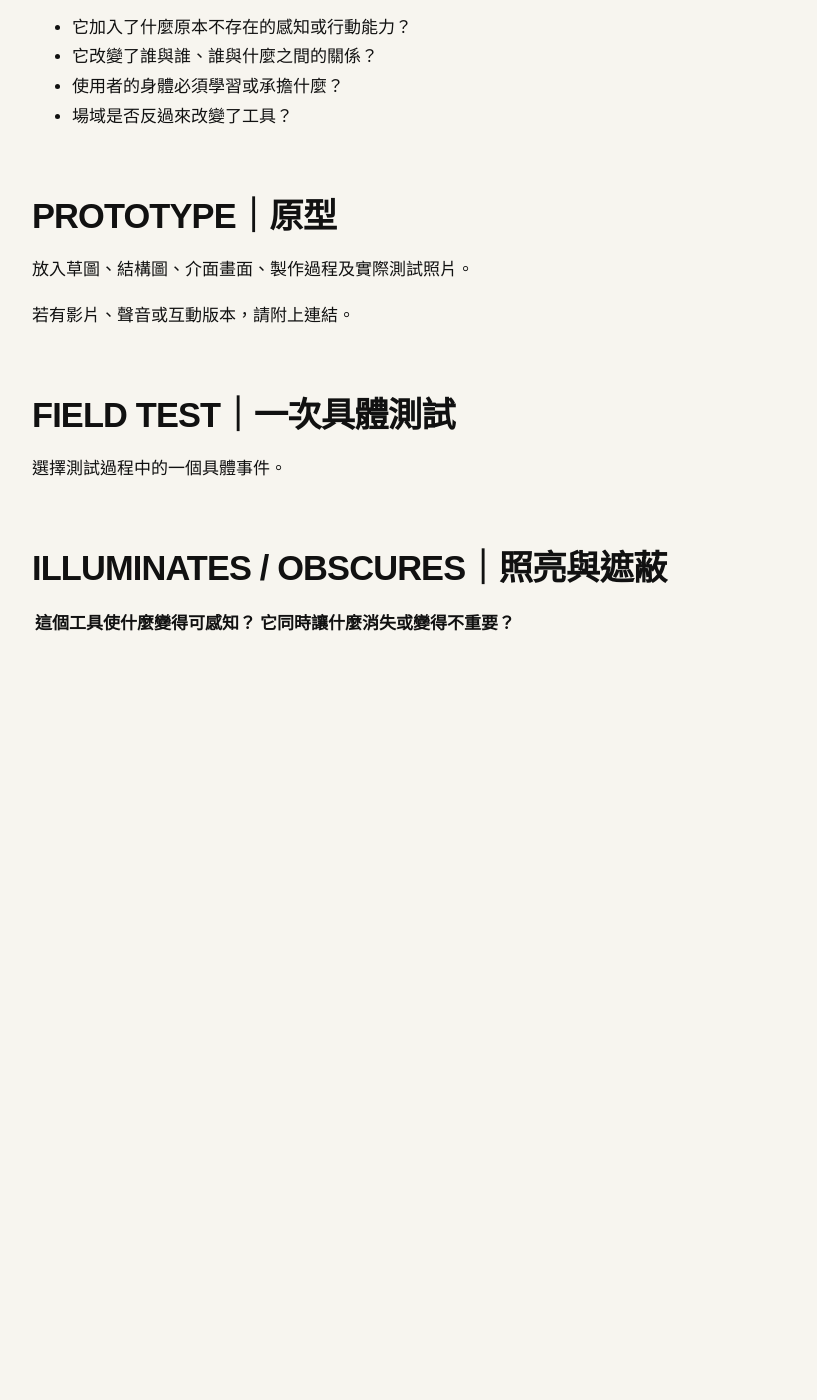
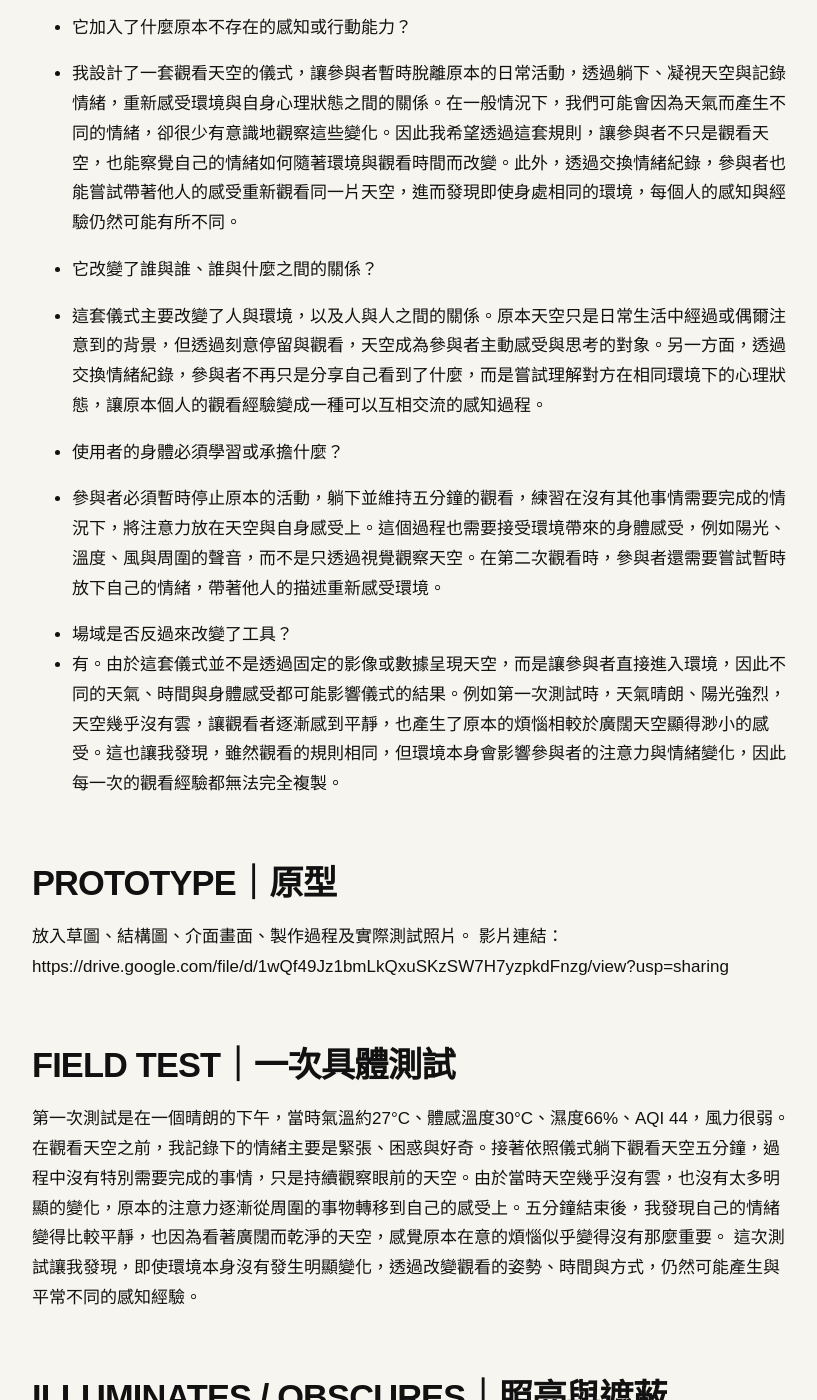
Before and after one commit to hsurae/fieldworkarchive, a Jekyll site: the page built from weeks/week-09.md, in a window 1280 px wide and 1400 px high, scrolled down 873 px. Shown: the whole window, without its empty margins (48-865 px from the left). Built offline with Jekyll 4.4.1, drawn with Linux system fonts in a browser that asks for light colours; before the commit the page ends 1706 px from its top, so only the background shows below that; some of the changed text lies outside the part shown.

Commit message:
Update week-09.md

```diff
--- a/weeks/week-09.md
+++ b/weeks/week-09.md
@@ -11,36 +11,48 @@ permalink: /weeks/week-09/
 
 ## WORK｜作品基本資料
 
-* **作品名稱：**
-* **介入場域：**
+* **作品名稱：**《交換一片天空》（暫定）
+* **介入場域：**戶外空間、大氣、天空
 * **作品形式：**
-  工具、介面、感測器、穿戴裝置、App、規則、角色、身體技術或其他形式
+  行動規則、身體技術、情緒紀錄與交換閱讀的感知儀式。
 * **測試日期與時間：**
-
-
+第一次測試：10/30，下午2:30-3:00
+第二次測試：10/30，晚上6:00-6:30
 ## INTERVENTION｜它如何介入場域？
 
 請說明：
 
 * 它加入了什麼原本不存在的感知或行動能力？
+* 我設計了一套觀看天空的儀式，讓參與者暫時脫離原本的日常活動，透過躺下、凝視天空與記錄情緒，重新感受環境與自身心理狀態之間的關係。在一般情況下，我們可能會因為天氣而產生不同的情緒，卻很少有意識地觀察這些變化。因此我希望透過這套規則，讓參與者不只是觀看天空，也能察覺自己的情緒如何隨著環境與觀看時間而改變。此外，透過交換情緒紀錄，參與者也能嘗試帶著他人的感受重新觀看同一片天空，進而發現即使身處相同的環境，每個人的感知與經驗仍然可能有所不同。
+
 * 它改變了誰與誰、誰與什麼之間的關係？
+* 這套儀式主要改變了人與環境，以及人與人之間的關係。原本天空只是日常生活中經過或偶爾注意到的背景，但透過刻意停留與觀看，天空成為參與者主動感受與思考的對象。另一方面，透過交換情緒紀錄，參與者不再只是分享自己看到了什麼，而是嘗試理解對方在相同環境下的心理狀態，讓原本個人的觀看經驗變成一種可以互相交流的感知過程。
+
 * 使用者的身體必須學習或承擔什麼？
+* 參與者必須暫時停止原本的活動，躺下並維持五分鐘的觀看，練習在沒有其他事情需要完成的情況下，將注意力放在天空與自身感受上。這個過程也需要接受環境帶來的身體感受，例如陽光、溫度、風與周圍的聲音，而不是只透過視覺觀察天空。在第二次觀看時，參與者還需要嘗試暫時放下自己的情緒，帶著他人的描述重新感受環境。
+
+
 * 場域是否反過來改變了工具？
+* 有。由於這套儀式並不是透過固定的影像或數據呈現天空，而是讓參與者直接進入環境，因此不同的天氣、時間與身體感受都可能影響儀式的結果。例如第一次測試時，天氣晴朗、陽光強烈，天空幾乎沒有雲，讓觀看者逐漸感到平靜，也產生了原本的煩惱相較於廣闊天空顯得渺小的感受。這也讓我發現，雖然觀看的規則相同，但環境本身會影響參與者的注意力與情緒變化，因此每一次的觀看經驗都無法完全複製。
+
+
 
 ## PROTOTYPE｜原型
 
 放入草圖、結構圖、介面畫面、製作過程及實際測試照片。
+影片連結：https://drive.google.com/file/d/1wQf49Jz1bmLkQxuSKzSW7H7yzpkdFnzg/view?usp=sharing
 
-若有影片、聲音或互動版本，請附上連結。
 
 ## FIELD TEST｜一次具體測試
 
-選擇測試過程中的一個具體事件。
+第一次測試是在一個晴朗的下午，當時氣溫約27°C、體感溫度30°C、濕度66%、AQI 44，風力很弱。
+在觀看天空之前，我記錄下的情緒主要是緊張、困惑與好奇。接著依照儀式躺下觀看天空五分鐘，過程中沒有特別需要完成的事情，只是持續觀察眼前的天空。由於當時天空幾乎沒有雲，也沒有太多明顯的變化，原本的注意力逐漸從周圍的事物轉移到自己的感受上。五分鐘結束後，我發現自己的情緒變得比較平靜，也因為看著廣闊而乾淨的天空，感覺原本在意的煩惱似乎變得沒有那麼重要。
+這次測試讓我發現，即使環境本身沒有發生明顯變化，透過改變觀看的姿勢、時間與方式，仍然可能產生與平常不同的感知經驗。
 
 ## ILLUMINATES / OBSCURES｜照亮與遮蔽
 
 | 這個工具使什麼變得可感知？ | 它同時讓什麼消失或變得不重要？ |
 | ------------- | --------------- |
-|               |                 |
-|               |                 |
-|               |                 |
+|相同環境下，不同參與者的主觀感受|對天空是否美麗、是否值得拍照的判斷|
+|天氣、溫度、陽光與風對身體及情緒的影響|對環境的功能性認知，例如天氣是否適合出門|
+|透過他人的情緒描述，重新理解同一片天空|只從自己的角度理解環境的習慣|
```
